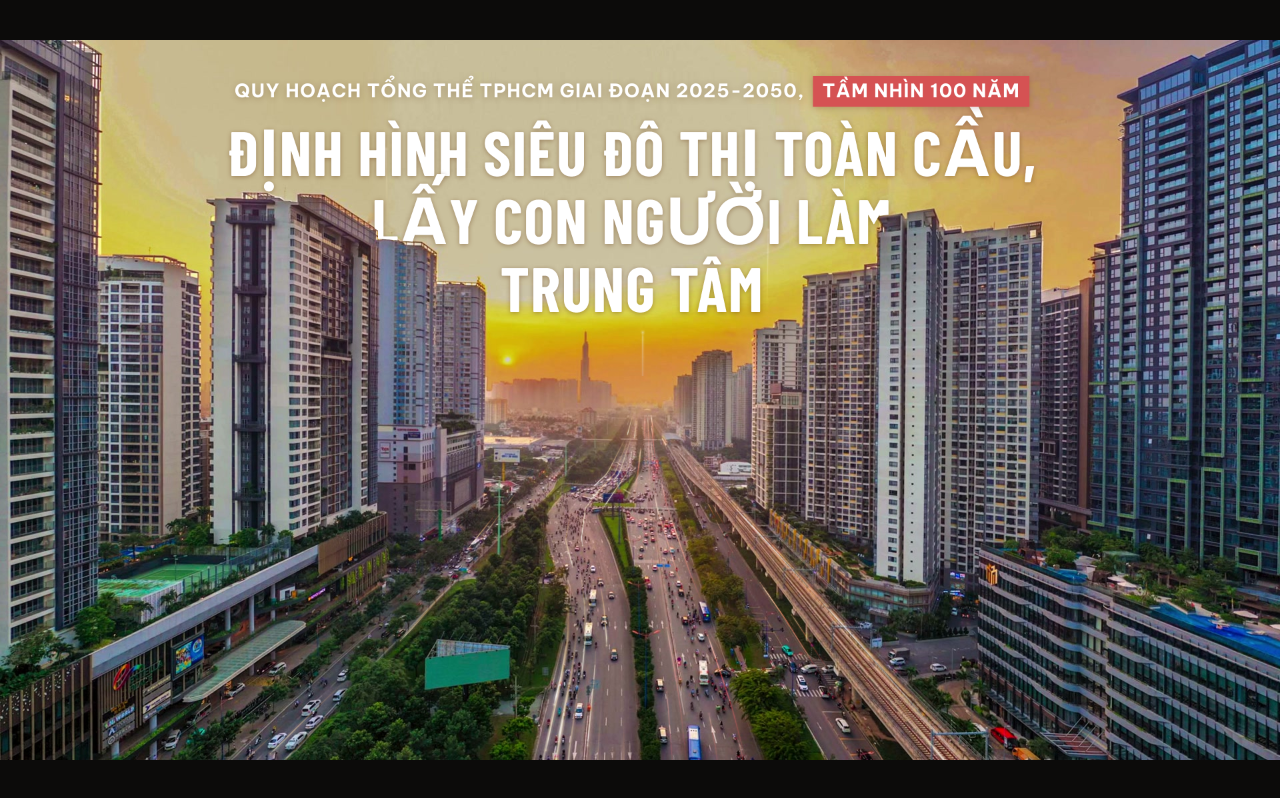
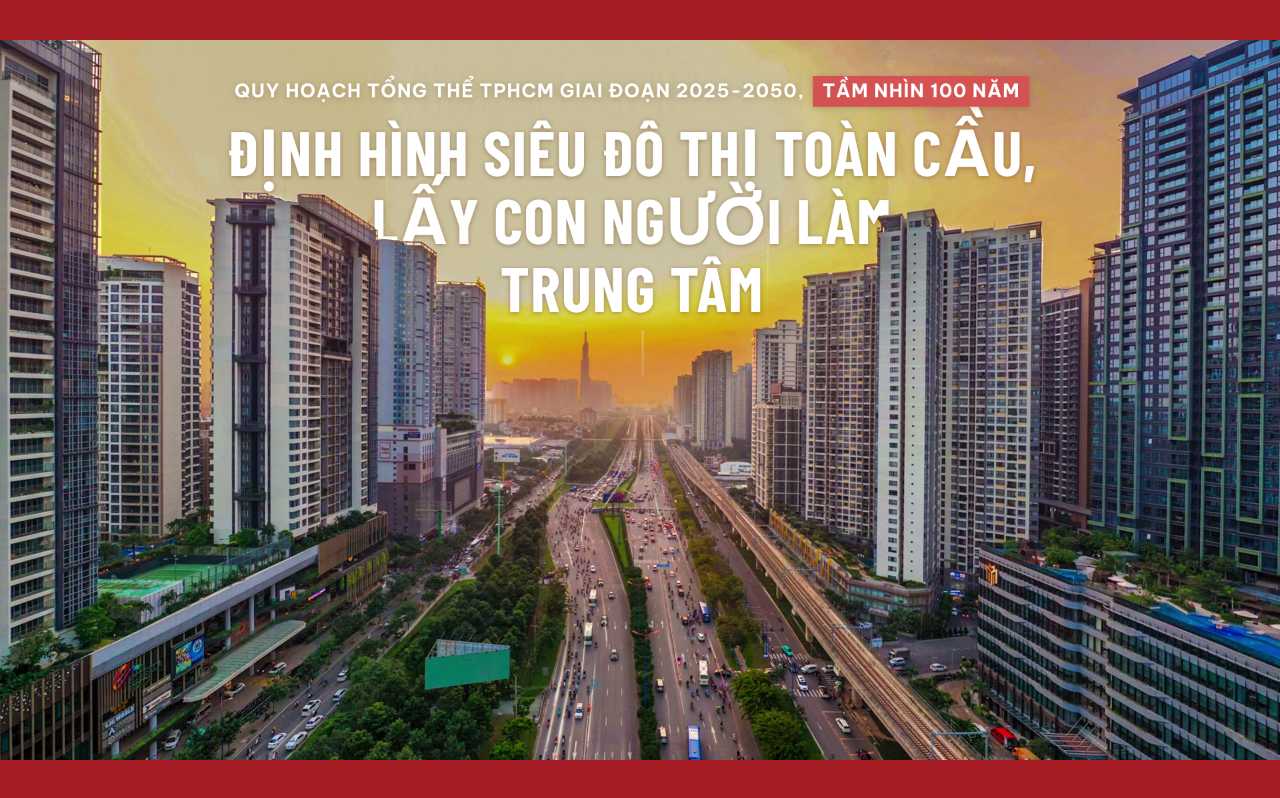
Before and after one commit to huuvi98-cyber/quyhoachtphcm100nam, a React (Vite) app: page / in a window 1280 px wide. Built offline with nearby package versions, Linux system fonts and the light colour scheme.

Commit message:
style: update theme to deep red
Change primary background color from dark charcoal to #A61C24 to align with the new visual identity.

```diff
--- a/index.html
+++ b/index.html
@@ -22,7 +22,7 @@
       rel="stylesheet"
     />
   </head>
-  <body class="bg-[#0C0B0A] text-[#F5F2EC] antialiased selection:bg-[#C84B31]/30 selection:text-white">
+  <body class="bg-[#A61C24] text-[#F5F2EC] antialiased selection:bg-white/25 selection:text-white">
     <div id="root"></div>
     <script type="module" src="/src/main.tsx"></script>
   </body>
--- a/src/App.tsx
+++ b/src/App.tsx
@@ -16,7 +16,7 @@ const COVER_CONFIG: TrafficConfig = {
 
 export default function App() {
   return (
-    <main className="w-full min-h-screen bg-[#0C0B0A] flex items-center justify-center overflow-x-hidden">
+    <main className="w-full min-h-screen bg-[#A61C24] flex items-center justify-center overflow-x-hidden">
       <div className="w-full aspect-video">
         <TrafficCoverStage config={COVER_CONFIG} isFullscreenView />
       </div>
--- a/src/components/TrafficCoverStage.tsx
+++ b/src/components/TrafficCoverStage.tsx
@@ -195,7 +195,7 @@ export const TrafficCoverStage = forwardRef<TrafficCoverStageHandle, TrafficCove
     return (
       <div
         ref={containerRef}
-        className={`relative w-full aspect-video bg-[#12100E] overflow-hidden select-none ${
+        className={`relative w-full aspect-video bg-[#A61C24] overflow-hidden select-none ${
           isFullscreenView ? 'h-full' : ''
         }`}
       >
@@ -229,13 +229,13 @@ export const TrafficCoverStage = forwardRef<TrafficCoverStageHandle, TrafficCove
         />
 
         {!plateReady && !videoError && (
-          <div className="absolute inset-0 flex items-center justify-center bg-[#12100E]/90 text-sm text-[#A8A095]">
+          <div className="absolute inset-0 flex items-center justify-center bg-[#A61C24]/95 text-sm text-[#FCEEEB]">
             Đang tải khung hình 1920 × 1080…
           </div>
         )}
 
         {videoError && (
-          <div className="absolute inset-0 flex items-center justify-center bg-[#12100E] text-sm text-[#D69A8A] px-6 text-center">
+          <div className="absolute inset-0 flex items-center justify-center bg-[#A61C24] text-sm text-[#FCEEEB] px-6 text-center">
             Không thể tải tệp video nguồn. Vui lòng kiểm tra lại kết nối và tải lại trang.
           </div>
         )}
--- a/src/index.css
+++ b/src/index.css
@@ -14,7 +14,7 @@
 
   body {
     margin: 0;
-    background-color: #0c0b0a;
+    background-color: #a61c24;
     color: #f5f2ec;
   }
 
```
